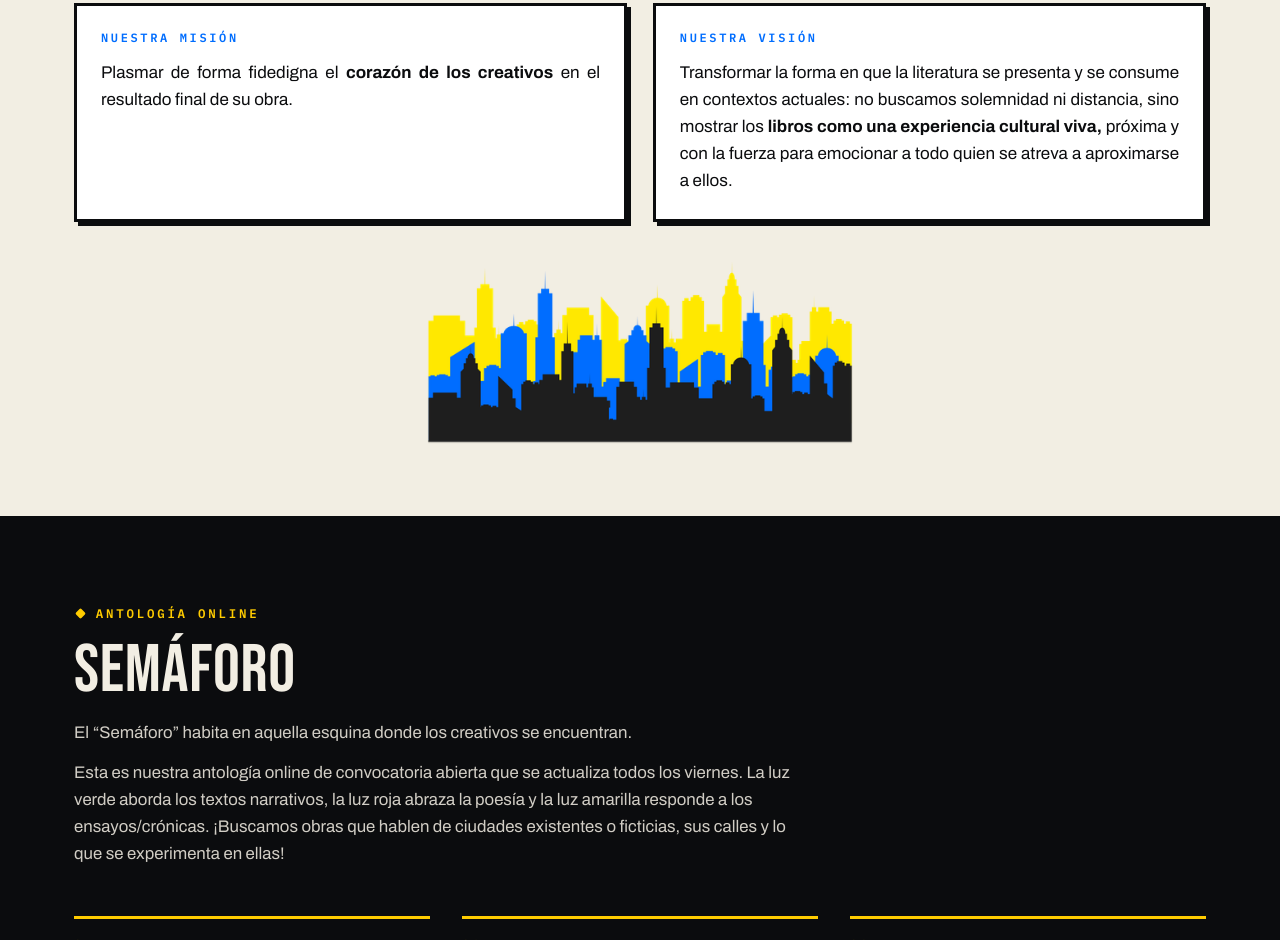
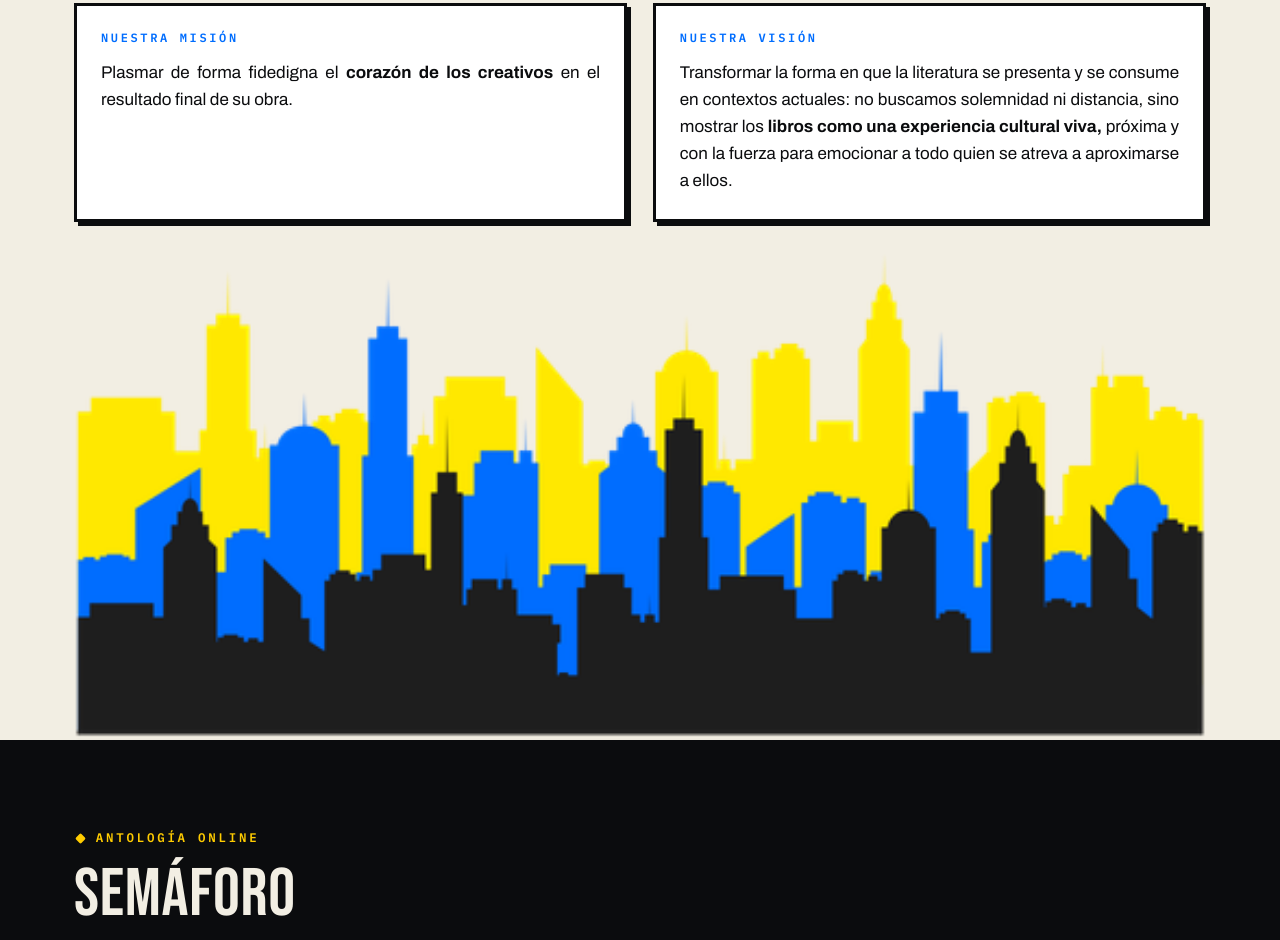
Before and after one commit to sebacpu/urbanistaeditorial, a plain HTML site: page frontend/index.html in a window 1280 px wide. Shown: the part 4222-5162 px from the top of the page. Drawn offline with Linux system fonts and the light colour scheme.

Commit message:
Hacer que el skyline recorra el ancho de las tarjetas y nace del bloque negro.
Co-authored-by: Cursor <cursoragent@cursor.com>

```diff
--- a/frontend/css/styles.css
+++ b/frontend/css/styles.css
@@ -759,7 +759,7 @@ a.btn:active { text-decoration: none; }
    SOBRE NOSOTROS
 ============================================================ */
 
-.nosotros { padding: 5.5rem 0 4.5rem; }
+.nosotros { padding: 5.5rem 0 0; }
 
 .nosotros__titulo {
   display: flex;
@@ -792,7 +792,7 @@ a.btn:active { text-decoration: none; }
 
 .nosotros__ejes {
   max-width: var(--ancho-max);
-  margin: 0 auto 2.4rem;
+  margin: 0 auto 1.8rem;
   padding: 0 1.5rem;
   display: grid;
   grid-template-columns: 1fr 1fr;
@@ -820,18 +820,13 @@ a.btn:active { text-decoration: none; }
 
 .nosotros__ciudad {
   max-width: var(--ancho-max);
-  margin: 2rem auto 0;
+  margin: 0 auto;
   padding: 0 1.5rem;
-  display: flex;
-  justify-content: center;
 }
 .nosotros__ciudad img {
   display: block;
-  width: auto;
-  height: 11.5rem;
-  max-width: 100%;
-  object-fit: contain;
-  object-position: center bottom;
+  width: 100%;
+  height: auto;
 }
 
 /* ============================================================
```
